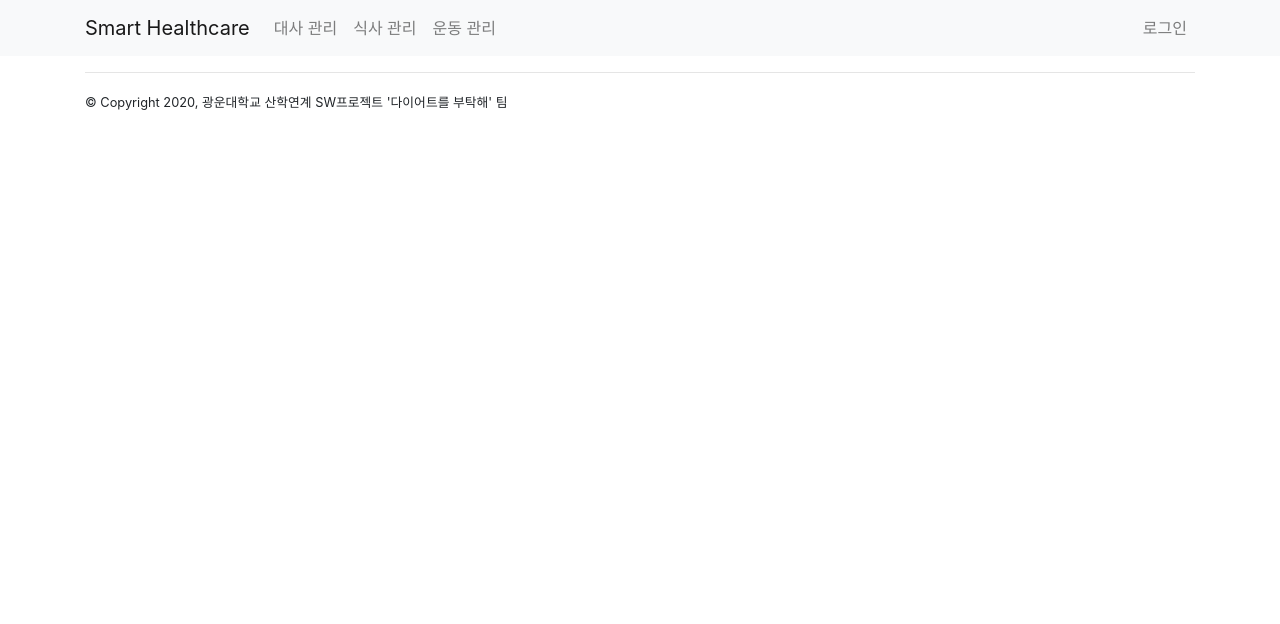
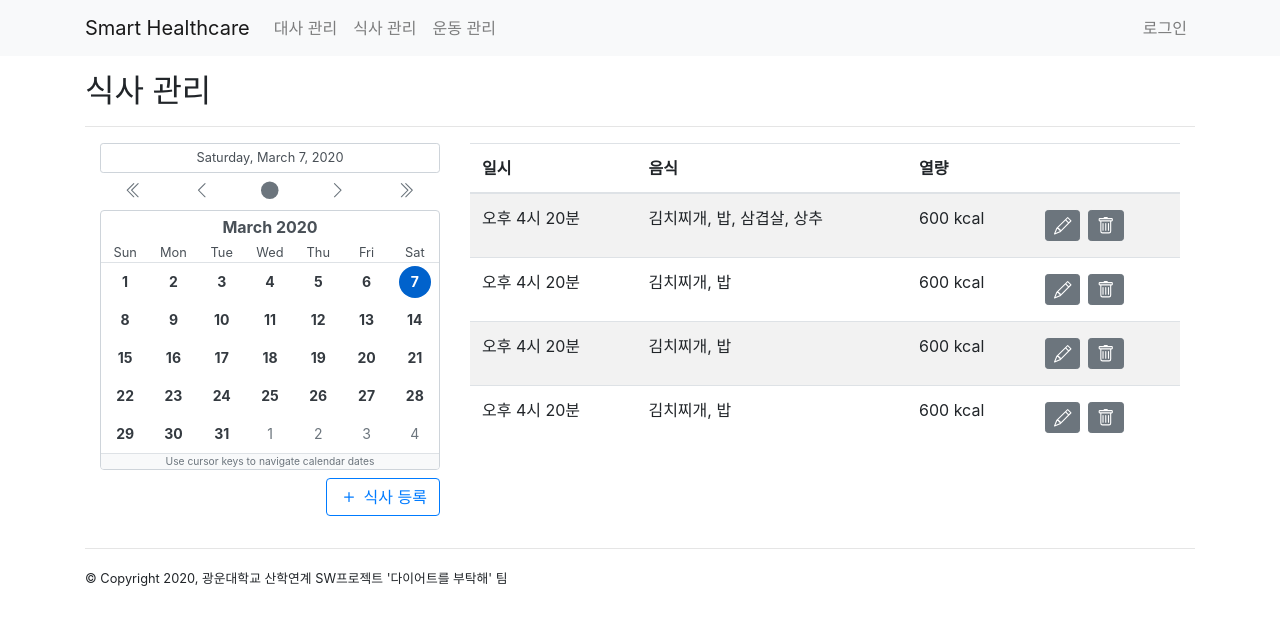
Before and after one commit to woodyn1002/smart-healthcare-frontend, a Vue app: page /meals in a window 1280 px wide. Shown: the top 624 px of the page. Built offline with nearby package versions, Linux system fonts and the light colour scheme.

Commit message:
Add meals page

```diff
--- a/src/App.vue
+++ b/src/App.vue
@@ -11,7 +11,7 @@
                 <b-collapse id="nav-collapse" is-nav>
                     <b-navbar-nav>
                         <b-nav-item to="health">대사 관리</b-nav-item>
-                        <b-nav-item href="#">식사 관리</b-nav-item>
+                        <b-nav-item to="meals">식사 관리</b-nav-item>
                         <b-nav-item href="#">운동 관리</b-nav-item>
                     </b-navbar-nav>
 
--- /dev/null
+++ b/src/components/Meals.vue
@@ -0,0 +1,75 @@
+<template>
+    <b-container>
+        <h2>식사 관리</h2>
+        <hr/>
+        <b-container>
+            <b-row>
+                <b-col class="mb-3" lg="4">
+                    <b-calendar block v-model="selectedDate">
+                        <div class="d-flex" dir="ltr">
+                            <b-button @click="addMeal" class="ml-auto" variant="outline-primary">
+                                <b-icon-plus></b-icon-plus>
+                                식사 등록
+                            </b-button>
+                        </div>
+                    </b-calendar>
+                </b-col>
+                <b-col>
+                    <b-table :fields="meals.fields" :items="meals.items" hover striped>
+                        <template v-slot:cell(calories)="data">
+                            {{ data.value }} kcal
+                        </template>
+                        <template v-slot:cell(buttons)="data">
+                            <b-button @click="editMeal(data.item)" class="m-1" size="sm">
+                                <b-icon-pencil></b-icon-pencil>
+                            </b-button>
+                            <b-button @click="deleteMeal(data.item)" class="m-1" size="sm">
+                                <b-icon-trash></b-icon-trash>
+                            </b-button>
+                        </template>
+                    </b-table>
+                </b-col>
+            </b-row>
+        </b-container>
+    </b-container>
+</template>
+
+<script>
+    export default {
+        name: "meals",
+        data() {
+            return {
+                selectedDate: new Date(),
+                meals: {
+                    fields: [
+                        {'key': 'date', 'label': '일시'},
+                        {'key': 'foods', 'label': '음식'},
+                        {'key': 'calories', 'label': '열량'},
+                        {'key': 'buttons', 'label': ''}
+                    ],
+                    items: [
+                        {date: '오후 4시 20분', foods: '김치찌개, 밥, 삼겹살, 상추', calories: 600},
+                        {date: '오후 4시 20분', foods: '김치찌개, 밥', calories: 600},
+                        {date: '오후 4시 20분', foods: '김치찌개, 밥', calories: 600},
+                        {date: '오후 4시 20분', foods: '김치찌개, 밥', calories: 600}
+                    ]
+                }
+            }
+        },
+        methods: {
+            addMeal() {
+
+            },
+            editMeal(item) {
+                alert(item.date);
+            },
+            deleteMeal(item) {
+                alert(item.date);
+            }
+        }
+    }
+</script>
+
+<style scoped>
+
+</style>
--- a/src/routes/index.js
+++ b/src/routes/index.js
@@ -5,6 +5,7 @@ import Register from "../components/Register";
 import Login from "../components/Login";
 import Dashboard from "../components/Dashboard";
 import Health from "../components/Health";
+import Meals from "../components/Meals";
 
 Vue.use(Router);
 
@@ -31,5 +32,9 @@ export default new Router({
             path: '/health',
             component: Health
         },
+        {
+            path: '/meals',
+            component: Meals
+        }
     ]
 });
```
